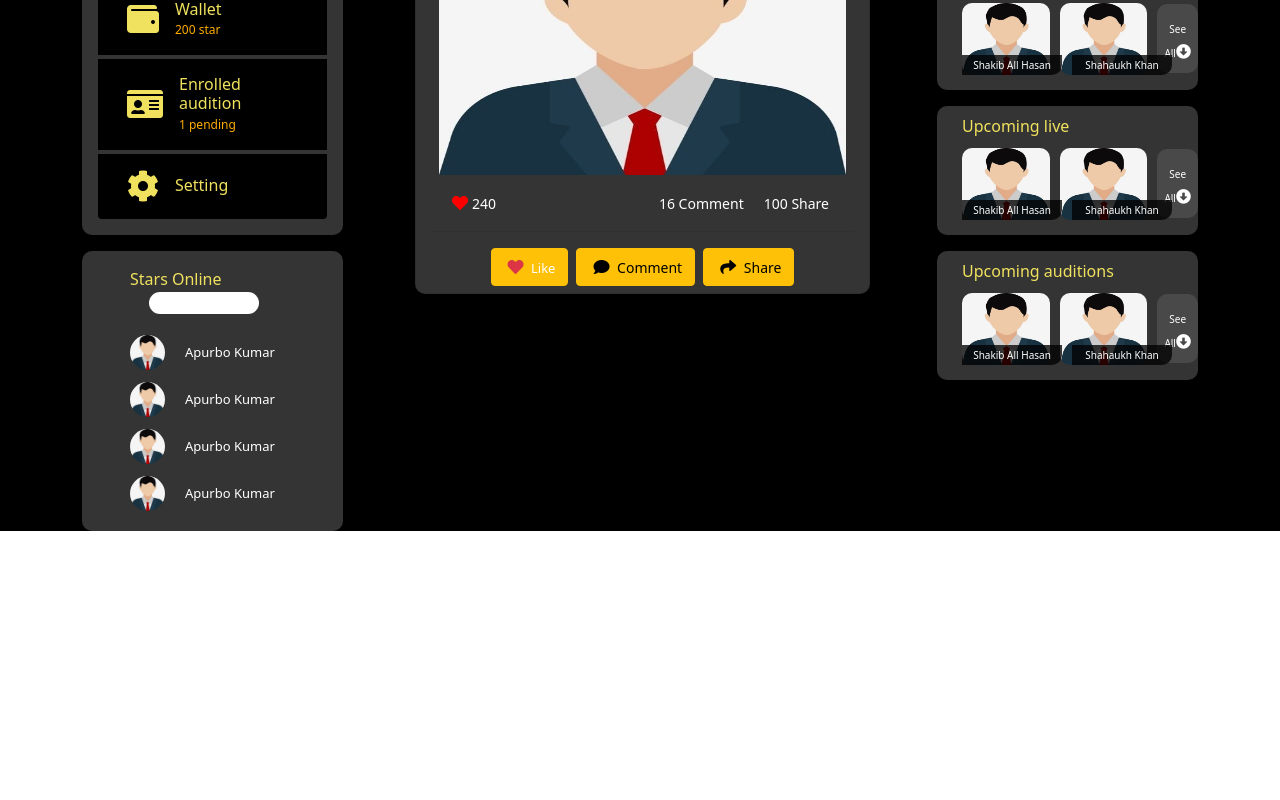
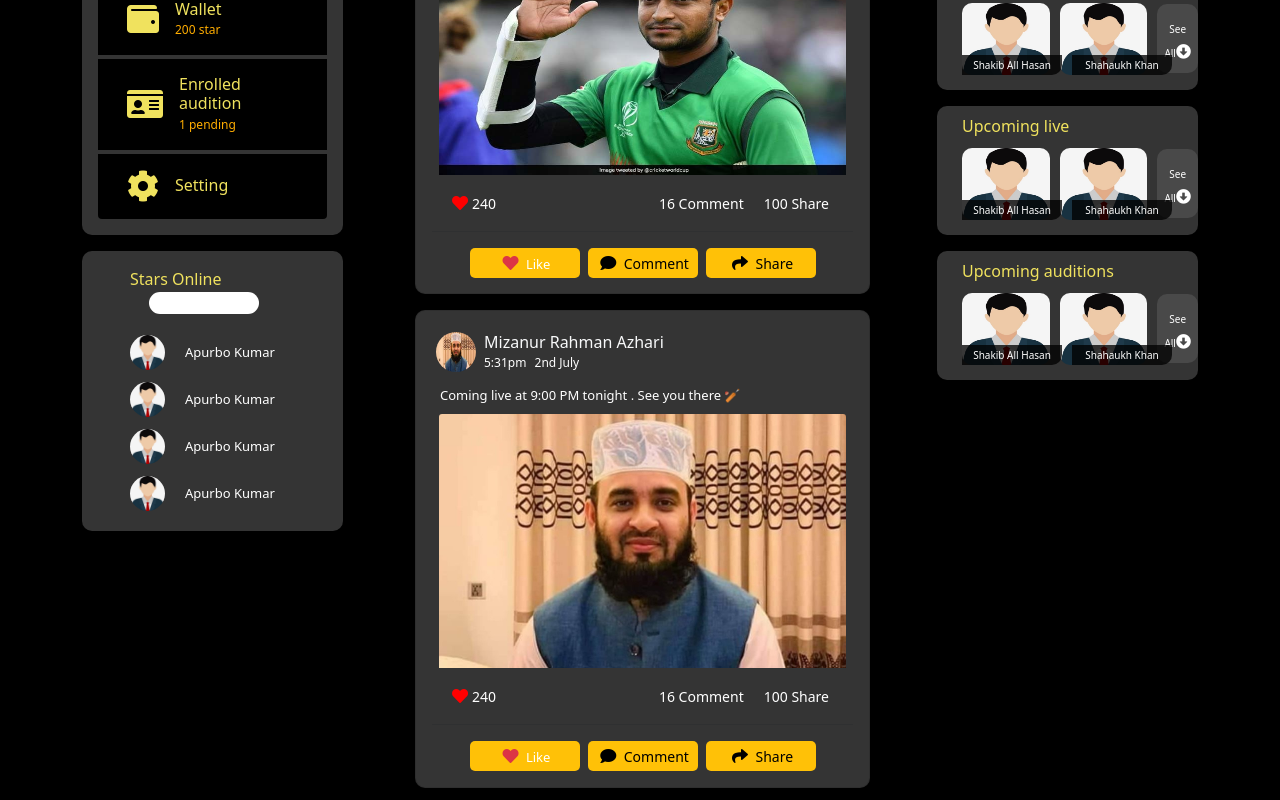
Before and after one commit to aktaruzzamanjoti97/HelloSuperStars, a React (Create React App) app: page / in a window 1280 px wide. Shown: the part 270-1070 px from the top of the page. Before the commit the page ends 801 px from the top, so only its background shows below. Built offline with nearby package versions, Linux system fonts and the light colour scheme; no server answers; sample sign-in values are in the browser's storage.

Commit message:
Post done

```diff
--- a/src/components/CSS/Home/Post.css
+++ b/src/components/CSS/Home/Post.css
@@ -18,7 +18,15 @@
 .Post-Scroll::-webkit-scrollbar-thumb:hover {
   background: #F0E25E;
 }
-
+.PostImgHome{
+    width: 40px !important;
+    height: 40px !important;
+    border-radius: 50%;
+    -webkit-border-radius: 50%;
+    -moz-border-radius: 50%;
+    -ms-border-radius: 50%;
+    -o-border-radius: 50%;
+}
 .PostCard{
     height: 478px;
 }
@@ -74,6 +82,19 @@
     display: inline;
     float: right;
 }
+.btn-warning-post{
+    color: #000;
+    background-color: #ffc107;
+    border-color: #ffc107;
+    width: 110px ;
+    height: 30px;
+    border:none;
+    border-radius: 5px;
+    -webkit-border-radius: 5px;
+    -moz-border-radius: 5px;
+    -ms-border-radius: 5px;
+    -o-border-radius: 5px;
+}
 
 @media only screen and (max-width: 760px) {
     .Post-Scroll {
@@ -93,5 +114,19 @@
     .like-post  {
         margin-left: -45px;
     }
+    .btn-warning-post{
+        color: #000;
+        font-size: 13px;
+        background-color: #ffc107;
+        border-color: #ffc107;
+        width: 90px ;
+        height: 30px;
+        border:none;
+        border-radius: 5px;
+        -webkit-border-radius: 5px;
+        -moz-border-radius: 5px;
+        -ms-border-radius: 5px;
+        -o-border-radius: 5px;
+    }
 
   }
--- a/src/components/Pages/Home/Body/StarPostPage/PostPage.js
+++ b/src/components/Pages/Home/Body/StarPostPage/PostPage.js
@@ -1,6 +1,8 @@
 import React from "react";
 import '../../../../../components/CSS/Home/Post.css';
-import Picture from "../../../../../images/navbar/account.jpg"
+import Shakib from "../../../../../images/Profile/Shakib.jpg"
+import Azhari from "../../../../../images/Profile/Azhari.jpg"
+import Ayman from "../../../../../images/Profile/ayman.jpg"
 
 const Post = () =>{
   return(
@@ -10,7 +12,7 @@ const Post = () =>{
                 <div className="accordion-item PostBack ">
                     <h2 className="accordion-header PostBack" >
                         <div className="accordion-button-fx profile1-accordion-button PostBack  collapsed">
-                            <img src={Picture} className="PostImgHome" alt="..." />
+                            <img src={Shakib} className="PostImgHome" alt="..." />
                             <span className="mx-2 text-warning text-light">Shakib All Hasan <br></br>
                                 <small className="category-size-chat "> <span className="Post-small-text">5:31pm</span></small>
                                 <small className="category-size-chat "> <span className="Post-small-text-r">2nd July</span></small>
@@ -21,7 +23,7 @@ const Post = () =>{
                 <div className="container my-2 Post-Title-home">
                     Coming live at 9:00 PM tonight . See you there 🏏
                 </div>
-                <img src={Picture} className="card-img-top img-fluid mx-auto PostImgHe" alt="..." />
+                <img src={Shakib} className="card-img-top img-fluid mx-auto PostImgHe" alt="..." />
                 <div className="card-body">
                     <div className="container">
                         <ul className="PostHoUl">
@@ -41,15 +43,115 @@ const Post = () =>{
                     <hr class="new5" />
 
                     <div className="text-center">
-                        <button className="btn btn-warning ">
+                        <button className="btn-warning-post ">
                             <i className="fas fa-heart text-danger  mx-1"></i>
                             <small className="Post-Title-home"> Like</small>
                         </button>
-                        <button className="btn btn-warning mx-2 ">
+                        <button className="btn-warning-post mx-2 ">
                             <i className="fas fa-comment  mx-1 "></i>
                             <small> Comment</small>
                         </button>
-                        <button className="btn btn-warning">
+                        <button className="btn-warning-post">
+                            <i className="fas fa-share  mx-1"></i>
+                            <small> Share</small>
+                        </button>
+                    </div>
+                </div>
+            </div>
+            <div className="card left-col-box PostCard mb-3 mt-3">
+                <div className="accordion-item PostBack ">
+                    <h2 className="accordion-header PostBack" >
+                        <div className="accordion-button-fx profile1-accordion-button PostBack  collapsed">
+                            <img src={Azhari} className="PostImgHome" alt="..." />
+                            <span className="mx-2 text-warning text-light">Mizanur Rahman Azhari <br></br>
+                                <small className="category-size-chat "> <span className="Post-small-text">5:31pm</span></small>
+                                <small className="category-size-chat "> <span className="Post-small-text-r">2nd July</span></small>
+                            </span>
+                        </div>
+                    </h2>
+                </div>
+                <div className="container my-2 Post-Title-home">
+                    Coming live at 9:00 PM tonight . See you there 🏏
+                </div>
+                <img src={Azhari} className="card-img-top img-fluid mx-auto PostImgHe" alt="..." />
+                <div className="card-body">
+                    <div className="container">
+                        <ul className="PostHoUl">
+                            <li className="like-post">
+                                <i className="fas fa-heart heart mx-1 "></i>
+                                <small className="profile-card-text">240</small>
+                            </li>
+                            <li className="share-post">
+                                <small className="profile-card-text">100 Share</small>
+                            </li>
+                            <li className="comment-post">
+                                <small className=" profile-card-text">16 Comment</small>
+                            </li>
+
+                        </ul>
+                    </div>
+                    <hr class="new5" />
+
+                    <div className="text-center">
+                        <button className="btn-warning-post ">
+                            <i className="fas fa-heart text-danger  mx-1"></i>
+                            <small className="Post-Title-home"> Like</small>
+                        </button>
+                        <button className="btn-warning-post mx-2 ">
+                            <i className="fas fa-comment  mx-1 "></i>
+                            <small> Comment</small>
+                        </button>
+                        <button className="btn-warning-post">
+                            <i className="fas fa-share  mx-1"></i>
+                            <small> Share</small>
+                        </button>
+                    </div>
+                </div>
+            </div>
+            <div className="card left-col-box PostCard mb-3 mt-3">
+                <div className="accordion-item PostBack ">
+                    <h2 className="accordion-header PostBack" >
+                        <div className="accordion-button-fx profile1-accordion-button PostBack  collapsed">
+                            <img src={Ayman} className="PostImgHome" alt="..." />
+                            <span className="mx-2 text-warning text-light">Ayman Sadiq <br></br>
+                                <small className="category-size-chat "> <span className="Post-small-text">5:31pm</span></small>
+                                <small className="category-size-chat "> <span className="Post-small-text-r">2nd July</span></small>
+                            </span>
+                        </div>
+                    </h2>
+                </div>
+                <div className="container my-2 Post-Title-home">
+                    Coming live at 9:00 PM tonight . See you there 🏏
+                </div>
+                <img src={Ayman} className="card-img-top img-fluid mx-auto PostImgHe" alt="..." />
+                <div className="card-body">
+                    <div className="container">
+                        <ul className="PostHoUl">
+                            <li className="like-post">
+                                <i className="fas fa-heart heart mx-1 "></i>
+                                <small className="profile-card-text">240</small>
+                            </li>
+                            <li className="share-post">
+                                <small className="profile-card-text">100 Share</small>
+                            </li>
+                            <li className="comment-post">
+                                <small className=" profile-card-text">16 Comment</small>
+                            </li>
+
+                        </ul>
+                    </div>
+                    <hr class="new5" />
+
+                    <div className="text-center">
+                        <button className="btn-warning-post ">
+                            <i className="fas fa-heart text-danger  mx-1"></i>
+                            <small className="Post-Title-home"> Like</small>
+                        </button>
+                        <button className="btn-warning-post mx-2 ">
+                            <i className="fas fa-comment  mx-1 "></i>
+                            <small> Comment</small>
+                        </button>
+                        <button className="btn-warning-post">
                             <i className="fas fa-share  mx-1"></i>
                             <small> Share</small>
                         </button>
```
